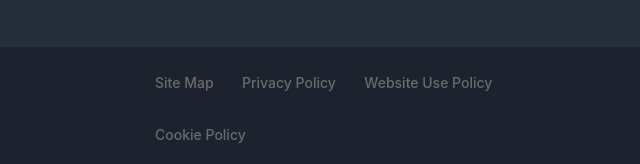
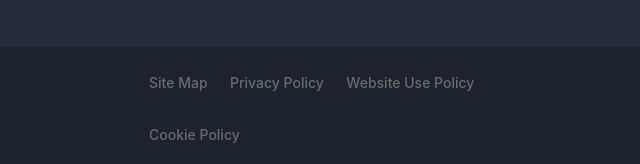
Before and after one commit to Minhajul99/SSB-288, a plain HTML site: page Class 15/index.html in a window 1280 px wide. Shown: the part 3320-3484 px from the top of the page, 619-1259 px from the left. Drawn offline with nearby package versions, Linux system fonts and the light colour scheme.

Commit message:
Update style.css

```diff
--- a/Class 15/css/style.css
+++ b/Class 15/css/style.css
@@ -373,7 +373,7 @@ width: 100%;
 .bottom-widget .menu .list li {
   display: inline-block;
   list-style: none;
-  margin: 23px 0px 5px 24px;
+  margin: 23px 0px 5px 18px;
 }
 .bottom-widget .menu .list li a {
   font-size: 14px;
```
